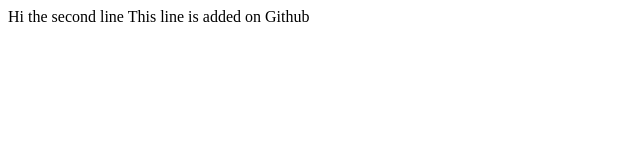
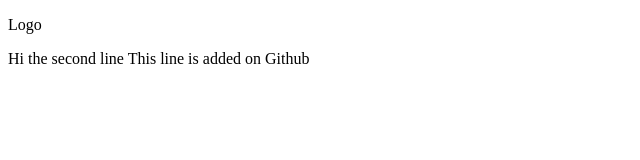
Before and after one commit to AntonSmyrnoff/homework, a plain HTML site: page index.html in a window 1280 px wide. Shown: the whole page, without its empty margins (0-640 px from the left). Drawn offline with Linux system fonts and the light colour scheme.

Commit message:
added header

```diff
--- a/index.html
+++ b/index.html
@@ -4,6 +4,10 @@
 	<title>Document</title>
 </head>
 <body>
+	<div class="header">
+		<p>Logo</p>
+	</div>
+
 	Hi
 
 	the second line
```
